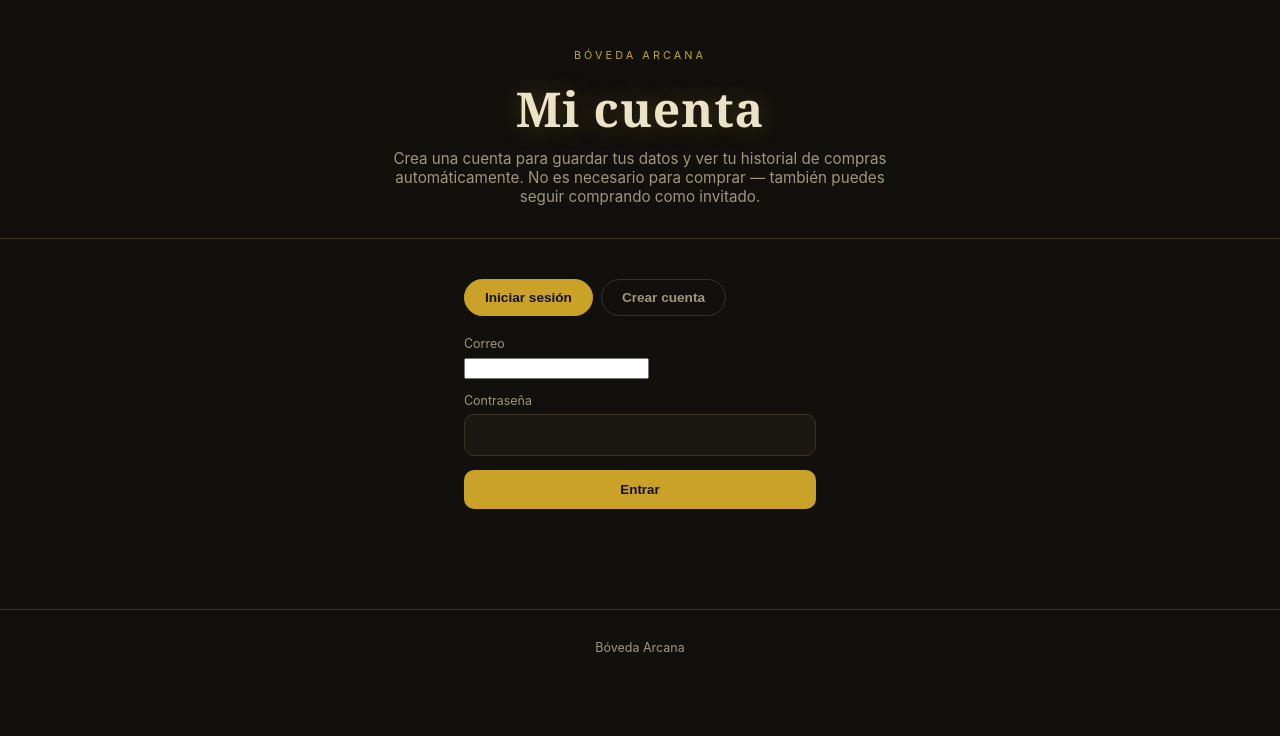
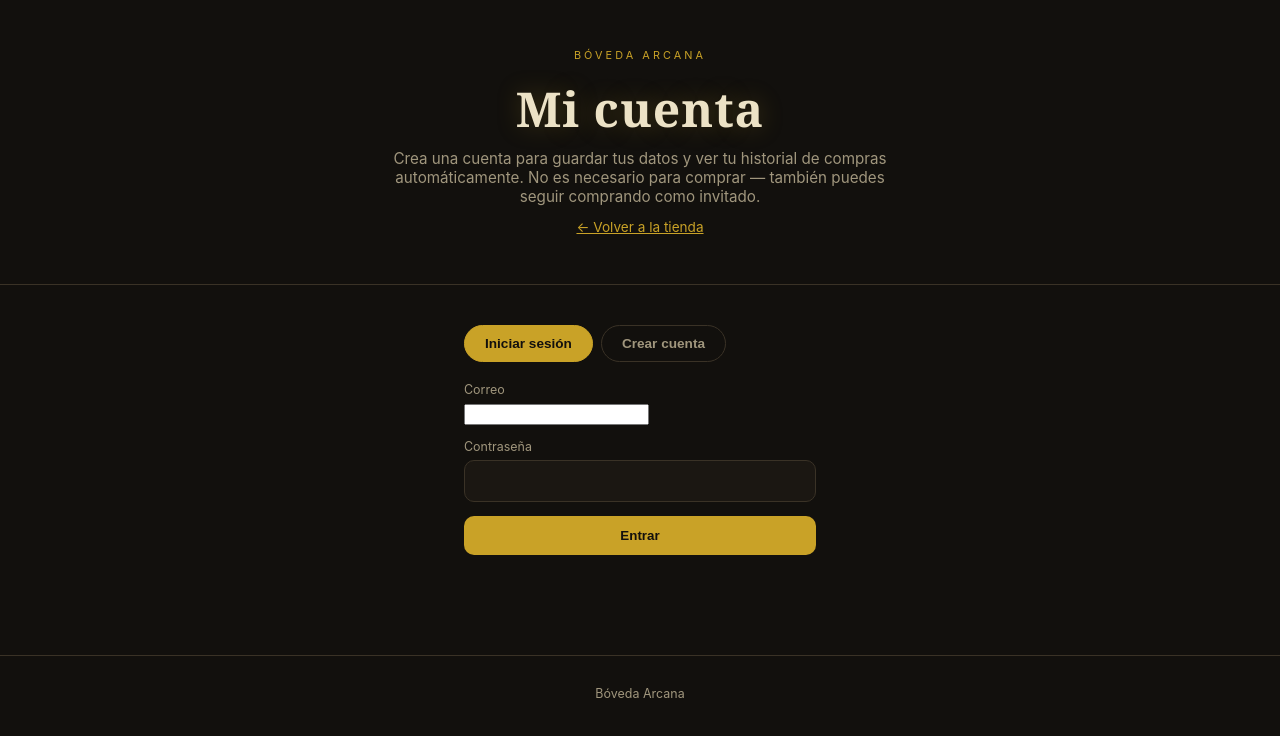
Before and after one commit to robealex/boveda-arcana, a Next.js app: page /cuenta in a window 1280 px wide. Shown: the top 736 px of the page. Built offline with nearby package versions, Linux system fonts and the light colour scheme.

Commit message:
Agregar link para volver a la tienda en cuenta y mis-pedidos

```diff
--- a/pages/cuenta.js
+++ b/pages/cuenta.js
@@ -79,6 +79,7 @@ export default function Cuenta() {
           <div className="eyebrow">Bóveda Arcana</div>
           <h1>Mi cuenta</h1>
           <p className="sub">Crea una cuenta para guardar tus datos y ver tu historial de compras automáticamente. No es necesario para comprar — también puedes seguir comprando como invitado.</p>
+          <p style={{ marginTop: 10 }}><a href="/" style={{ color: 'var(--gold)', fontSize: '0.85rem' }}>← Volver a la tienda</a></p>
         </div>
         <main style={{ maxWidth: 400 }}>
           <div className="tabs" style={{ justifyContent: 'flex-start', marginBottom: 20 }}>
@@ -108,6 +109,7 @@ export default function Cuenta() {
       <div className="hero">
         <div className="eyebrow">Bóveda Arcana</div>
         <h1>Hola, {account.name}</h1>
+        <p style={{ marginTop: -6 }}><a href="/" style={{ color: 'var(--gold)', fontSize: '0.85rem' }}>← Volver a la tienda</a></p>
         <div className="tabs" style={{ marginTop: 14 }}>
           <button className={`tab-btn ${view === 'orders' ? 'active' : ''}`} onClick={() => setView('orders')}>Mis compras</button>
           <button className={`tab-btn ${view === 'settings' ? 'active' : ''}`} onClick={() => setView('settings')}>Configuración</button>
--- a/pages/mis-pedidos.js
+++ b/pages/mis-pedidos.js
@@ -31,6 +31,7 @@ export default function MisPedidos() {
         <div className="eyebrow">Bóveda Arcana</div>
         <h1>Mis pedidos</h1>
         <p className="sub">Pon el teléfono que usaste al hacer tu pedido para ver su estatus.</p>
+        <p style={{ marginTop: 10 }}><a href="/" style={{ color: 'var(--gold)', fontSize: '0.85rem' }}>← Volver a la tienda</a></p>
       </div>
 
       <main style={{ maxWidth: 500 }}>
```
